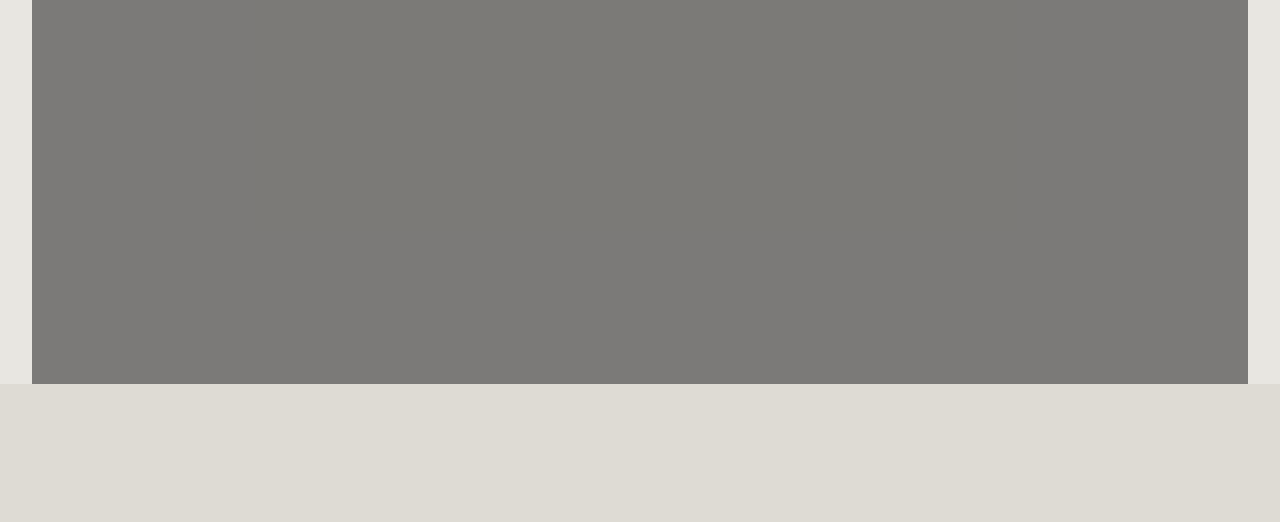
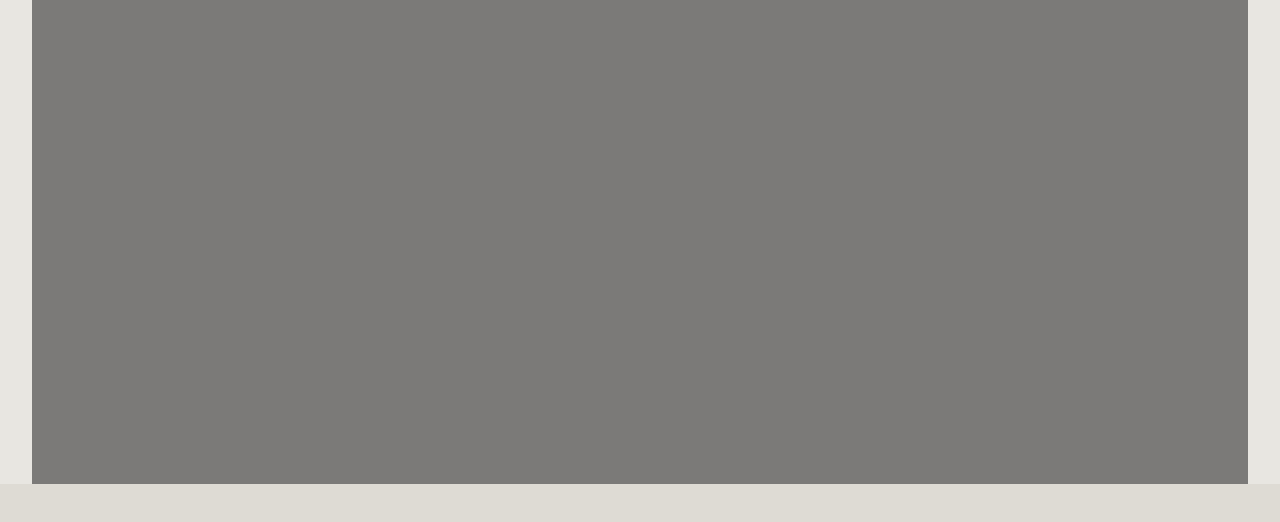
Before and after one commit to rafikaWardah12/Nike, a plain HTML site: page index.html in a window 1280 px wide. Shown: the part 278-800 px from the top of the page. Drawn offline with nearby package versions, Linux system fonts and the light colour scheme.

Commit message:
chore: add padding-top class .home in file stylesheetcss.css

```diff
--- a/stylesheet.css
+++ b/stylesheet.css
@@ -93,6 +93,7 @@ nav i {
 /*Section*/
 .home {
   background-color: #e8e6e1;
+  padding-top: 100px;
 }
 
 .carousel {
--- a/stylesheetcontent.css
+++ b/stylesheetcontent.css
@@ -104,6 +104,7 @@ section {
 
 .home {
   background-color: var(--background-color);
+  padding-top: 100px;
 }
 
 
```
